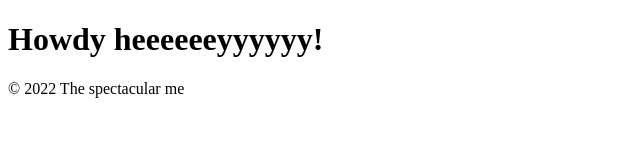
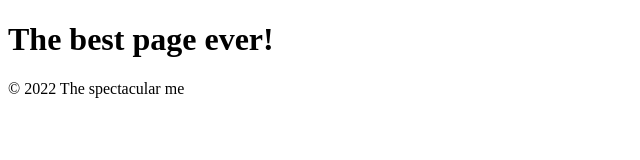
Before and after one commit to bdodgen/git-branching, a plain HTML site: page index.html in a window 1280 px wide. Shown: the whole page, without its empty margins (0-640 px from the left). Drawn offline with Linux system fonts and the light colour scheme.

Commit message:
changed headline to what boss wants

```diff
--- a/index.html
+++ b/index.html
@@ -8,7 +8,7 @@
   </head>
   <body>
     <header>
-      <h1>Howdy heeeeeeyyyyyy!</h1>
+      <h1>The best page ever!</h1>
     </header>
     <main></main>
     <footer>&copy; 2022 The spectacular me</footer>
```
